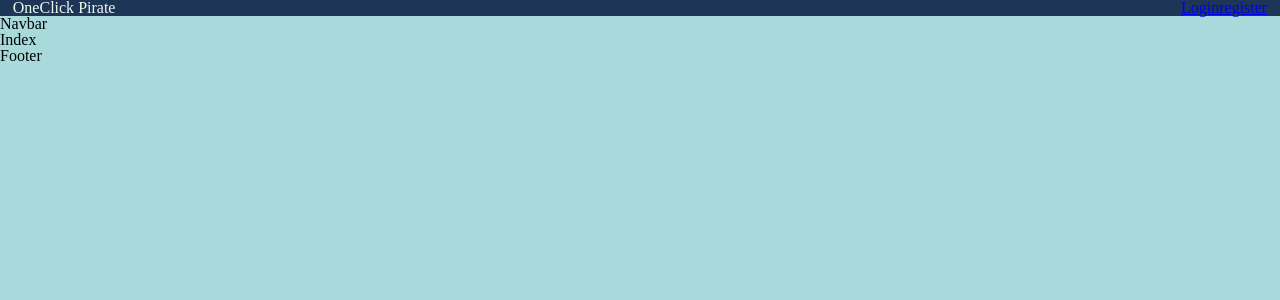
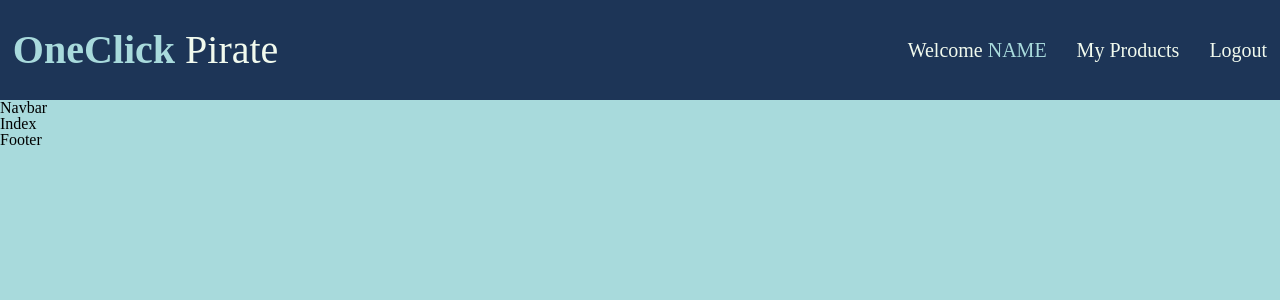
Before and after one commit to Foebry/auction_project, a React (Vite) app: page / in a window 1280 px wide. Shown: the top 300 px of the page. Built offline with nearby package versions, Linux system fonts and the light colour scheme.

Commit message:
Basic Header with starting styling

```diff
--- a/src/components/Header.jsx
+++ b/src/components/Header.jsx
@@ -1,15 +1,41 @@
 import { Link } from "react-router-dom";
+import { useState } from "react";
 
 const Header = () => {
+  const [loggedIn, setLoggedIn] = useState(true);
+
   return (
     <header className="header container">
       <div className="header__items container__medium">
         <h1 className="header__items__text">
           <span>OneClick</span> Pirate
         </h1>
-        <div>
-          <Link to={"#"}>Login</Link>
-          <Link to={"#"}>register</Link>
+        <div className="header__items__links">
+          {!loggedIn && (
+            <Link className="link" to={"#"}>
+              Login
+            </Link>
+          )}
+          {!loggedIn && (
+            <Link className="link" to={"#"}>
+              Register
+            </Link>
+          )}
+          {loggedIn && (
+            <p>
+              Welcome <span>NAME</span>
+            </p>
+          )}
+          {loggedIn && (
+            <Link className="link" to={"#"}>
+              My Products
+            </Link>
+          )}
+          {loggedIn && (
+            <Link className="link" to={"#"}>
+              Logout
+            </Link>
+          )}
         </div>
       </div>
     </header>
--- a/src/styles/App.scss
+++ b/src/styles/App.scss
@@ -21,11 +21,41 @@ body {
 
 .header{
     background-color: $darkblue;
+    height: 100px;
+    display: flex;
+    align-items: center;
     &__items{
         display: flex;
         justify-content: space-between;
         &__text{
             color: $white;
+            font-size: 40px;
+            & span{
+                font-weight: bold;
+                color: $lightblue
+            }
+        }
+        &__links{
+            display: flex;
+            width: 400px;
+            justify-content: flex-end;
+            align-items: center;
+            & .link{
+                font-size: 20px;
+                text-decoration: none;
+                color: $white;
+                margin-left: 30px;
+                &:hover{
+                    color: $lightblue;
+                }
+            }
+            & p{
+                color: $white;
+                font-size: 20px;
+            }
+            & span{
+                color: $lightblue
+            }
         }
     }
 }
```
Also changed, not shown: 1 other file (tests, documents, lock files or other folders).
